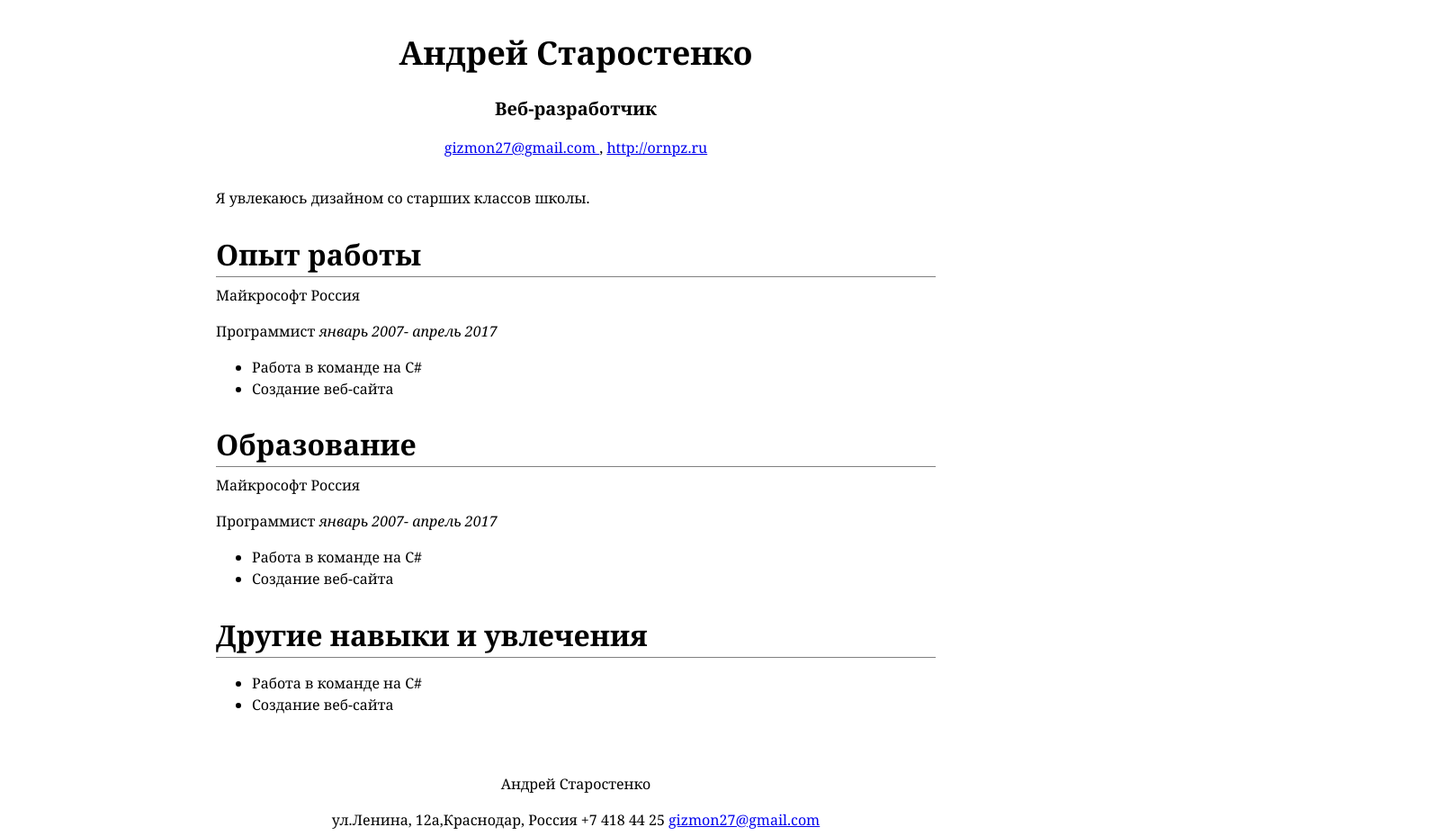
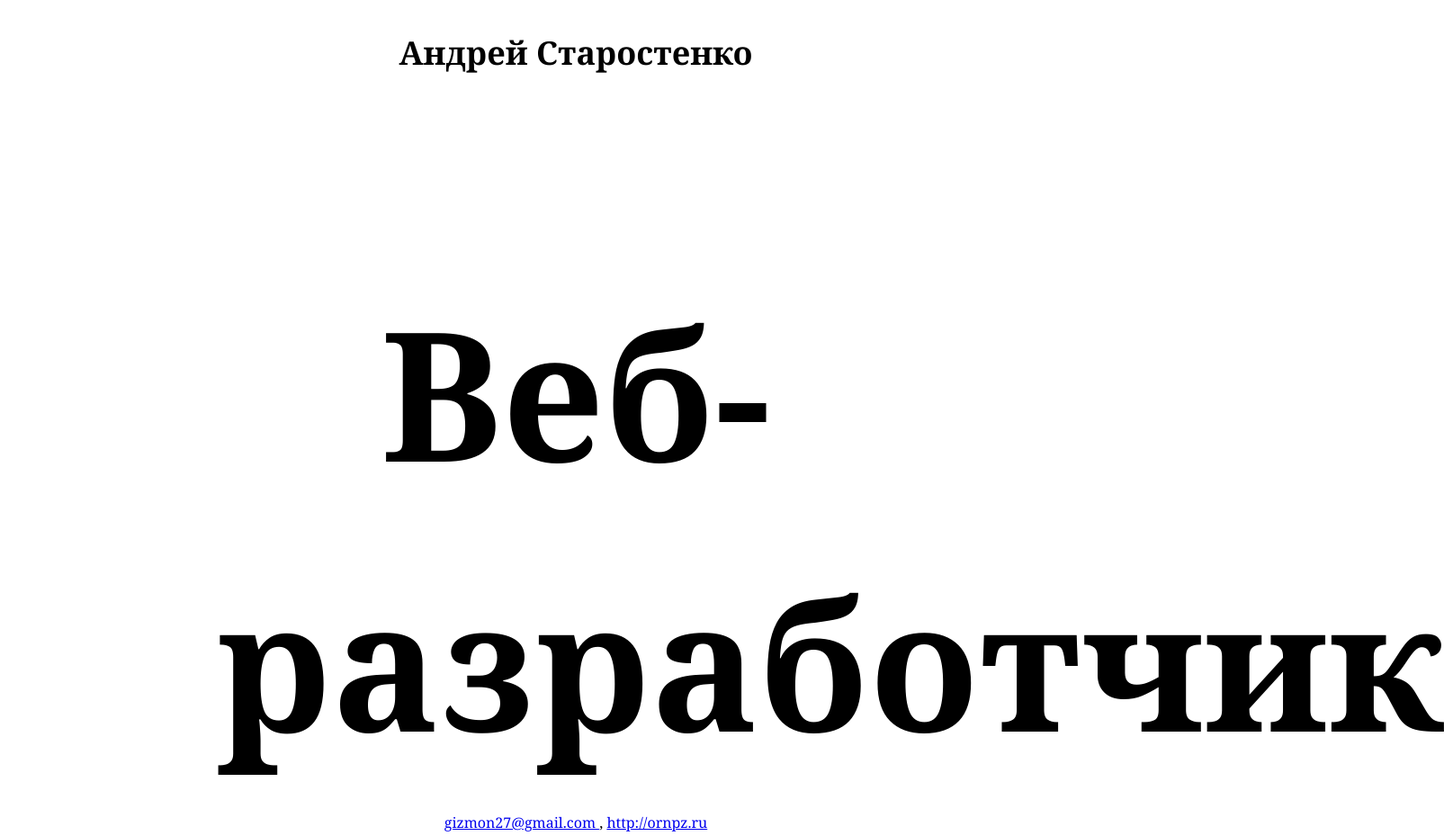
Before and after one commit to Gizmonn/gizmonn.github.io, a plain HTML site: page index.html in a window 1280 px wide. Shown: the top 929 px of the page at 90% size, 1605 px wide, since content can reach past the window. Drawn offline with Linux system fonts and the light colour scheme.

Commit message:
Update style.css

```diff
--- a/style.css
+++ b/style.css
@@ -25,7 +25,7 @@ h2 {
     margin-bottom:8px;
 }
 h3 {
-    font-size:20px;
+    font-size:200px;
 }
 #header{
     margin-bottom:32px;
```
